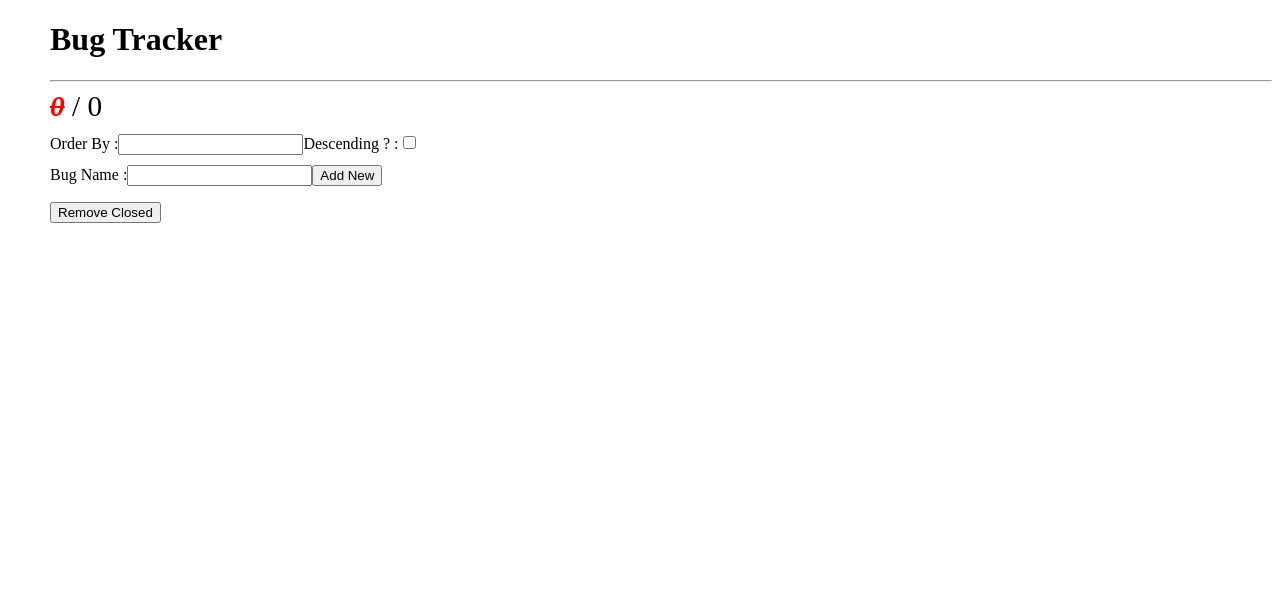
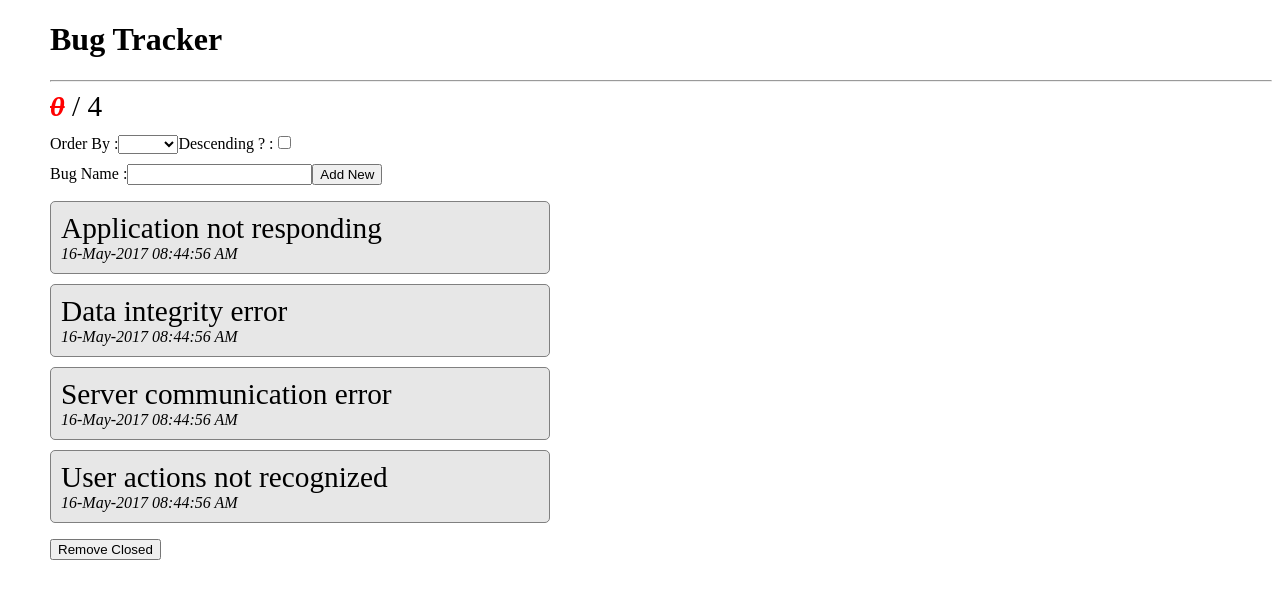
Before and after one commit to tkmagesh/Cisco-Angular4-May-2017, an Angular app in the folder bug-tracker/: page / in a window 1280 px wide. Shown: the top 598 px of the page. Built offline with nearby package versions, Linux system fonts and the light colour scheme.

Commit message:
Sort Pipe implementation

```diff
--- a/bug-tracker/src/app/app.module.ts
+++ b/bug-tracker/src/app/app.module.ts
@@ -7,12 +7,14 @@ import { AppComponent } from './app.component';
 import { BugTrackerComponent } from './bug-tracker/bugTracker.component';
 import { BugOperationService } from './bug-tracker/services/BugOperartion.service';
 import { TrimTextPipe } from './bug-tracker/pipes/trimText.pipe';
+import { SortPipe } from './bug-tracker/pipes/sort.pipe';
 
 @NgModule({
   declarations: [
     AppComponent,
     BugTrackerComponent,
-    TrimTextPipe
+    TrimTextPipe,
+    SortPipe
   ],
   imports: [
     BrowserModule,
--- a/bug-tracker/src/app/bug-tracker/bugTracker.component.html
+++ b/bug-tracker/src/app/bug-tracker/bugTracker.component.html
@@ -6,9 +6,13 @@
 	</section>
 	<section class="sort">
 		<label for="">Order By :</label>
-		<input type="text" name="" id="">
+		<select [(ngModel)]="sortBugBy">
+			<option value="name">Name</option>
+			<option value="isClosed">Status</option>
+			<option value="createdAt">Age</option>
+		</select>
 		<label for="">Descending ? :</label>
-		<input type="checkbox" name="" id="">
+		<input type="checkbox" [(ngModel)]="sortBugDescending">
 	</section>
 	<section class="edit">
 		<label for="">Bug Name :</label>
@@ -17,7 +21,7 @@
 	</section>
 	<section class="list">
 		<ol>
-			<li *ngFor="let bug of bugs">
+			<li *ngFor="let bug of ( bugs | sort:sortBugBy:sortBugDescending )">
 				<span class="bugname" (click)="onBugClick(bug)" [ngClass]="{closed : bug.isClosed}">
 					{{bug.name | trimtext:40}}
 				</span>
--- a/bug-tracker/src/app/bug-tracker/bugTracker.component.ts
+++ b/bug-tracker/src/app/bug-tracker/bugTracker.component.ts
@@ -11,7 +11,14 @@ export class BugTrackerComponent{
 	bugs : Array<IBug> = [];
 
 	constructor(private _bugOperations : BugOperationService){
+		this.populateTestData();
+	}
 
+	private populateTestData(){
+		this.bugs.push(this._bugOperations.createNew('Server communication error'));
+		this.bugs.push(this._bugOperations.createNew('User actions not recognized'));
+		this.bugs.push(this._bugOperations.createNew('Application not responding'));
+		this.bugs.push(this._bugOperations.createNew('Data integrity error'));
 	}
 
 	onAddNewClick(newBugName : string){
--- /dev/null
+++ b/bug-tracker/src/app/bug-tracker/pipes/sort.pipe.ts
@@ -0,0 +1,36 @@
+import { Pipe, PipeTransform } from '@angular/core';
+
+interface IComparer{
+	(item1 : any, item2 : any) : number
+}
+
+function getComparer(attrName) : IComparer {
+	return function compare(item1 : any , item2 : any) : number {
+		if (item1[attrName] < item2[attrName]) return -1;
+		if (item1[attrName] > item2[attrName]) return 1;
+		return 0;
+	};
+}
+
+function getDescendingComparer(comparer : IComparer) : IComparer {
+	return function (item1 : any, item2 : any) : number{
+		return comparer(item1, item2) * -1;
+	}
+}
+
+@Pipe({
+	name : 'sort'
+})
+export class SortPipe implements PipeTransform{
+	transform(list : Array<any>, attrName : string = 'name', isDescending:boolean = false) : Array<any> {
+		let comparer = getComparer(attrName);
+		if (isDescending){
+			comparer = getDescendingComparer(comparer);
+		}
+		for(let i =0; i < list.length-1; i++)
+			for(let j = i + 1; j < list.length ; j++)
+				if (comparer(list[i], list[j]) > 0)
+					[list[i],list[j]] = [list[j], list[i]];
+		return list;
+	}
+}
```
Also changed, not shown: 1 other file (tests, documents, lock files or other folders).
